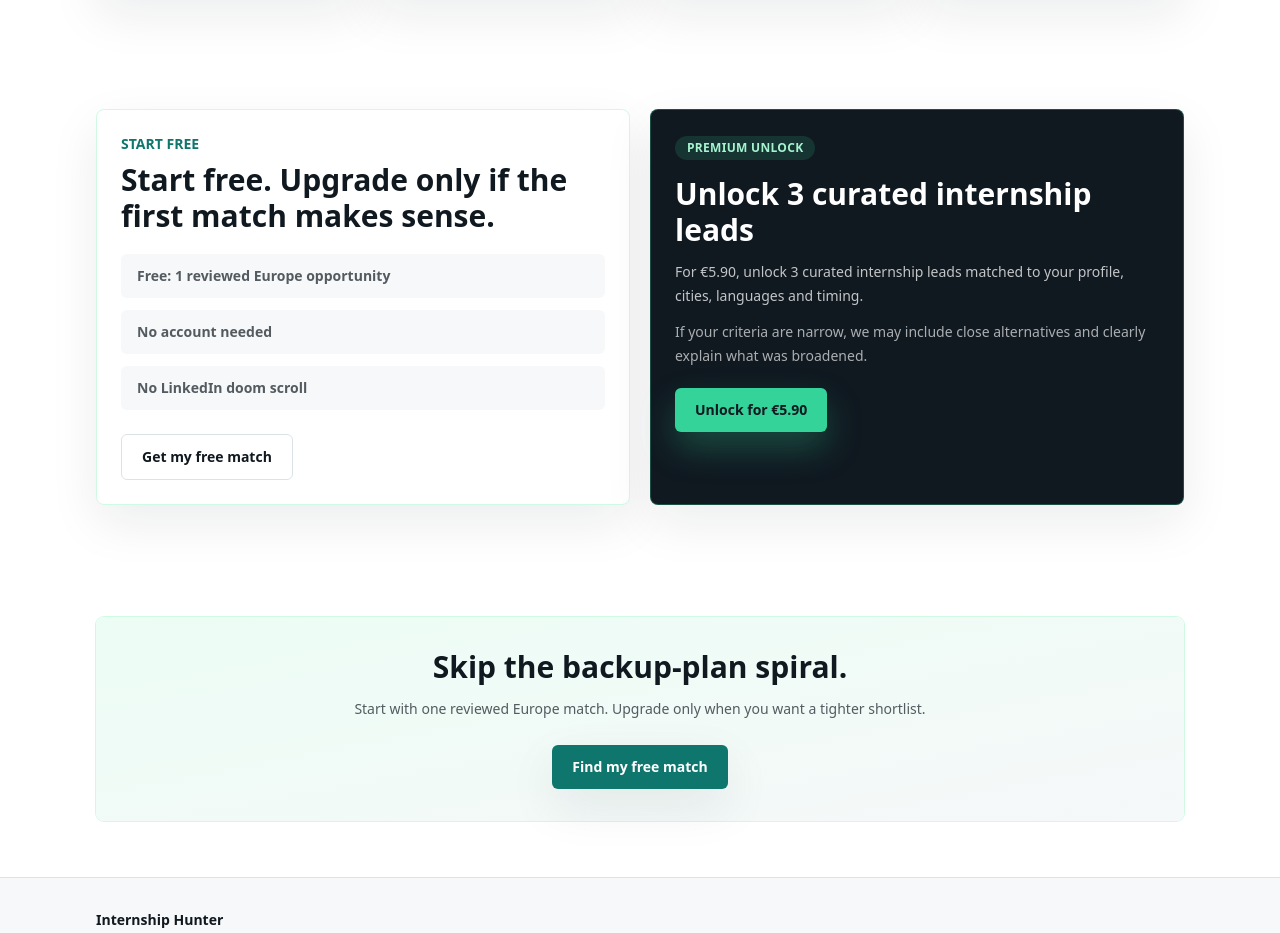
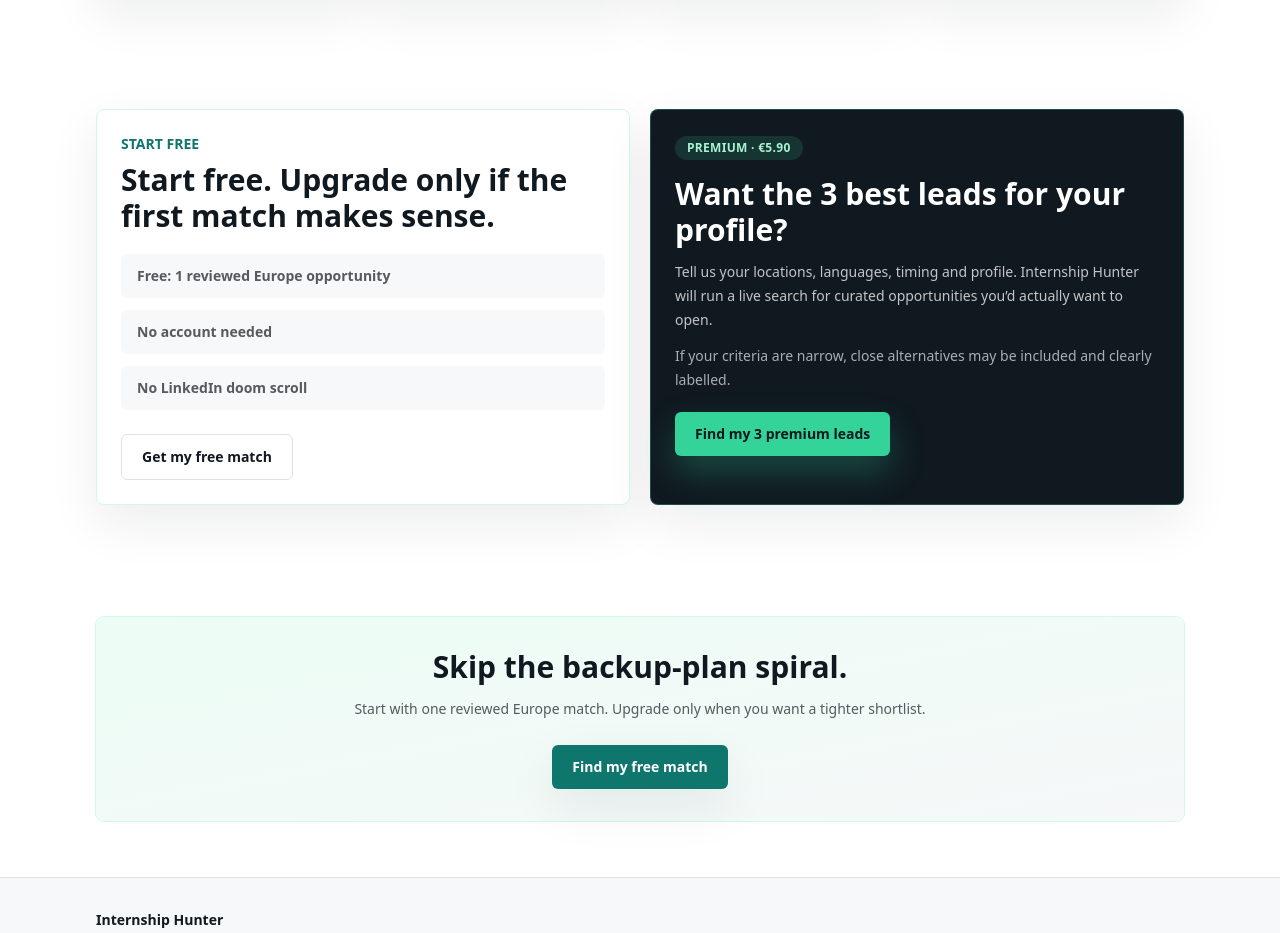
Before and after one commit to paulcuillerot-star/internshiphunter, a Next.js app: page / in a window 1280 px wide. Shown: the part 2240-3173 px from the top of the page. Built offline with nearby package versions, Linux system fonts and the light colour scheme.

Commit message:
Refresh premium CTA value copy

```diff
--- a/components/PricingCTA.tsx
+++ b/components/PricingCTA.tsx
@@ -6,16 +6,16 @@ export function PricingCTA({ reportId, accessToken }: { reportId?: string; acces
 
   return (
     <div className="rounded-lg border border-emerald-400/30 bg-ink p-6 text-white shadow-soft">
-      <p className="inline-flex rounded-full bg-emerald-400/15 px-3 py-1 text-xs font-bold uppercase tracking-wide text-emerald-200">Premium unlock</p>
-      <h3 className="mt-4 text-3xl font-bold">Unlock 3 curated internship leads</h3>
+      <p className="inline-flex rounded-full bg-emerald-400/15 px-3 py-1 text-xs font-bold uppercase tracking-wide text-emerald-200">Premium · €5.90</p>
+      <h3 className="mt-4 text-3xl font-bold">Want the 3 best leads for your profile?</h3>
       <p className="mt-3 text-sm leading-6 text-white/75">
-        For €5.90, unlock 3 curated internship leads matched to your profile, cities, languages and timing.
+        Tell us your locations, languages, timing and profile. Internship Hunter will run a live search for curated opportunities you’d actually want to open.
       </p>
       <p className="mt-3 text-sm leading-6 text-white/65">
-        If your criteria are narrow, we may include close alternatives and clearly explain what was broadened.
+        If your criteria are narrow, close alternatives may be included and clearly labelled.
       </p>
       <Link href={href} className="mt-5 inline-flex rounded-md bg-emerald-400 px-5 py-3 text-sm font-bold text-ink shadow-[0_16px_35px_rgba(52,211,153,0.28)] transition hover:bg-emerald-300">
-        Unlock for €5.90
+        Find my 3 premium leads
       </Link>
     </div>
   );
```
